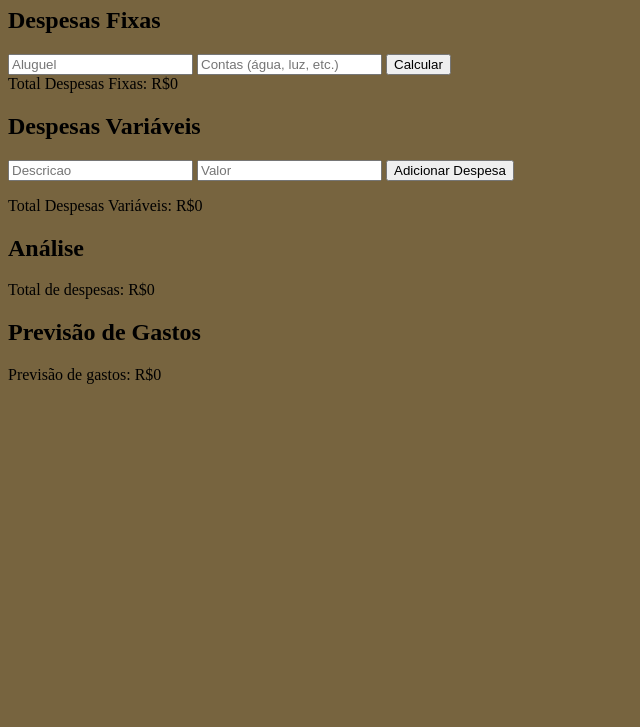
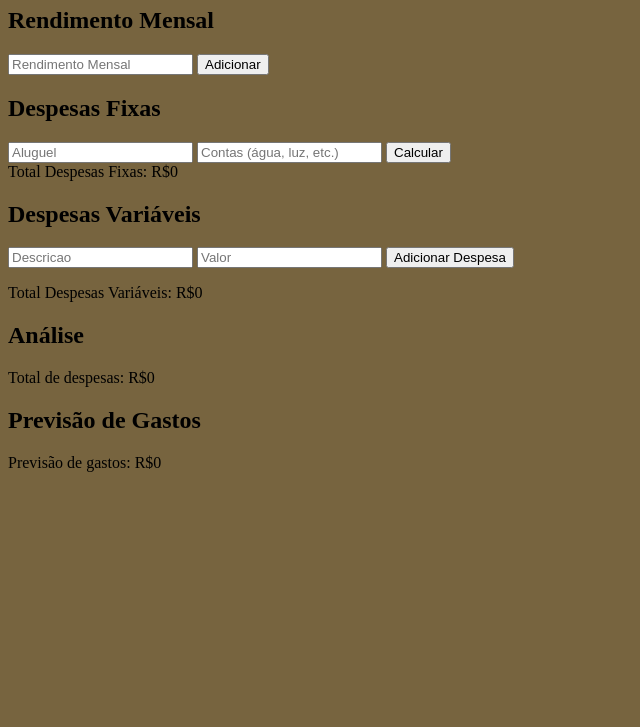
Before and after one commit to Ricardomjr-10/3-aplicativos-com-linguagem, a plain HTML site: page aplicativos/gerenciador/index.html in a window 1280 px wide. Shown: the part 73-800 px from the top of the page, without its empty margins (0-640 px from the left). Drawn offline with Linux system fonts and the light colour scheme.

Commit message:
build:input rendimento

```diff
--- a/aplicativos/gerenciador/index.html
+++ b/aplicativos/gerenciador/index.html
@@ -8,6 +8,12 @@
 </head>
 <body>
     <h1>Gerenciador de Orcamento Pessoal</h1>
+
+    <div id="rendimentos">
+        <h2>Rendimento Mensal</h2>
+        <input type="text" id="rendimento" placeholder="Rendimento Mensal">
+        <button>Adicionar</button>
+    </div>
 
     <div id="despesas-fixas">
         <h2>Despesas Fixas</h2>
```
